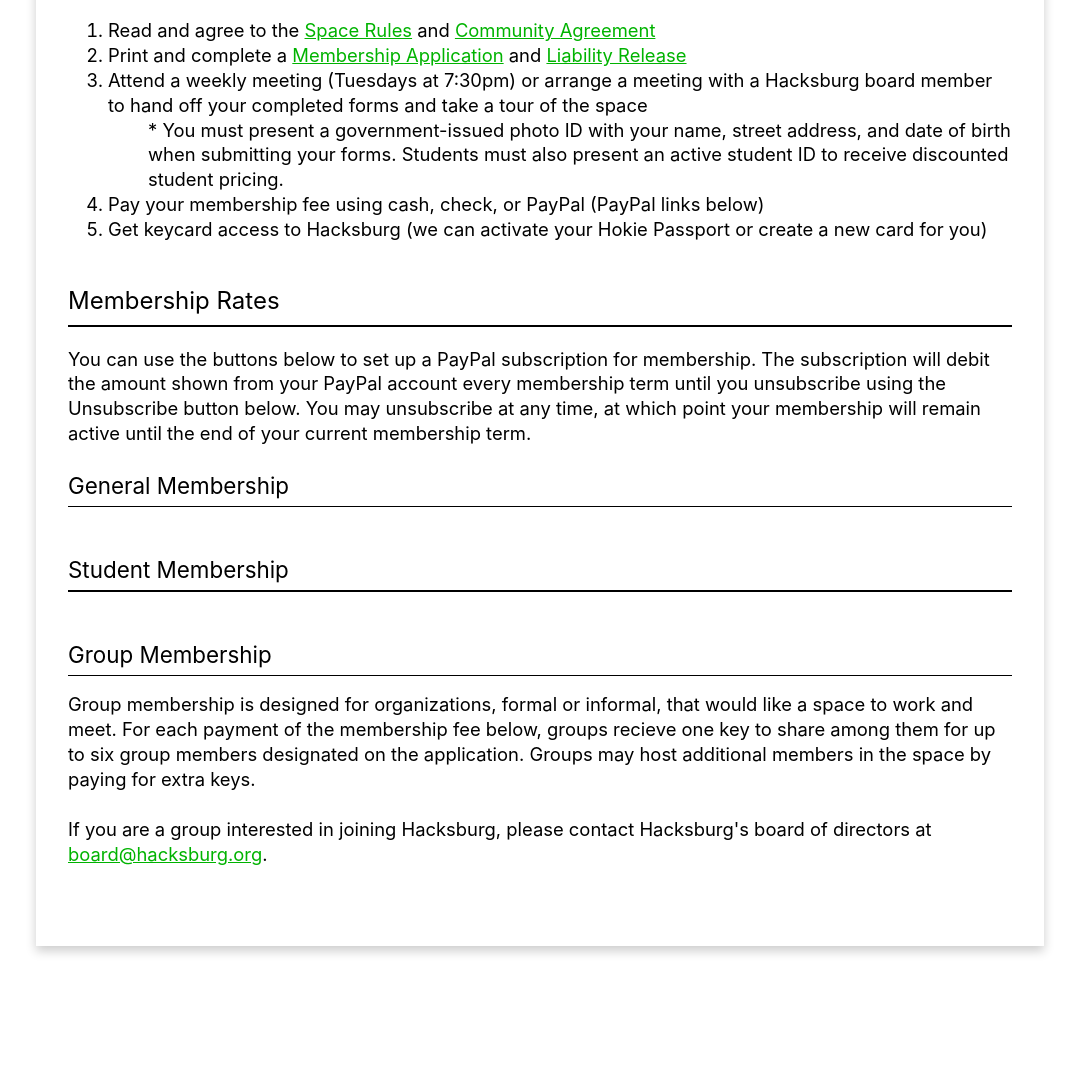
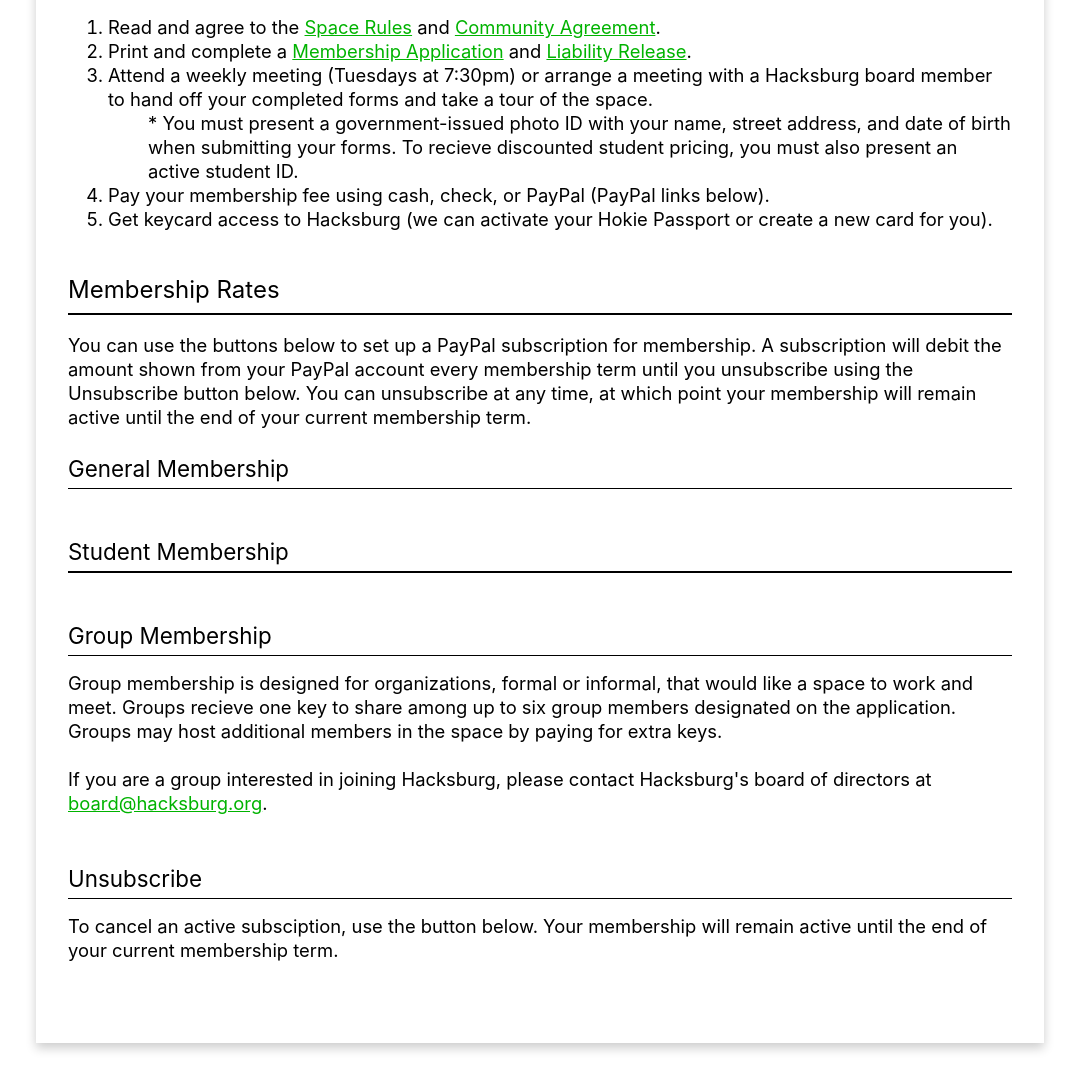
Before and after one commit to hunterirving/hacksburg_dot_org, a plain HTML site: page join/index.html in a window 1280 px wide. Shown: the part 405-1496 px from the top of the page, without its empty margins (100-1179 px from the left). Drawn offline with Linux system fonts and the light colour scheme.

Commit message:
updates to join page copy

```diff
--- a/join/index.html
+++ b/join/index.html
@@ -46,19 +46,19 @@
 									Hacksburg members get 24/7 access to our space and tools.<br>To become a member, follow these steps:
 									<br>
 									<ol>
-										<li>Read and agree to the <a href="https://wiki.hacksburg.org/wiki/Policy/Space_Rules">Space Rules</a> and <a href="https://wiki.hacksburg.org/wiki/Policy/Community_Agreement">Community Agreement</a></li>
-										<li>Print and complete a <a href="https://drive.google.com/file/d/0BwKLvnssPxhlTmFMenJ3WEZvNHM/edit?resourcekey=0-zq44qzEonEKD_mkSqmvo8Q">Membership Application</a> and <a href="https://drive.google.com/file/d/0BwKLvnssPxhlbGRYUHk3NHk3aGM/edit?resourcekey=0-QgpQCI0hM7eBF1YtsLYQgA">Liability Release</a></li>
-										<li>Attend a weekly meeting (Tuesdays at 7:30pm) or arrange a meeting with a Hacksburg board member to hand off your completed forms and take a tour of the space
+										<li>Read and agree to the <a href="https://wiki.hacksburg.org/wiki/Policy/Space_Rules">Space Rules</a> and <a href="https://wiki.hacksburg.org/wiki/Policy/Community_Agreement">Community Agreement</a>.</li>
+										<li>Print and complete a <a href="https://drive.google.com/file/d/0BwKLvnssPxhlTmFMenJ3WEZvNHM/edit?resourcekey=0-zq44qzEonEKD_mkSqmvo8Q">Membership Application</a> and <a href="https://drive.google.com/file/d/0BwKLvnssPxhlbGRYUHk3NHk3aGM/edit?resourcekey=0-QgpQCI0hM7eBF1YtsLYQgA">Liability Release</a>.</li>
+										<li>Attend a weekly meeting (Tuesdays at 7:30pm) or arrange a meeting with a Hacksburg board member to hand off your completed forms and take a tour of the space.
 										<ol>
-											<li class="asterisk_li">* You must present a government-issued photo ID with your name, street address, and date of birth when submitting your forms. Students must also present an active student ID to receive discounted student pricing.</li>
+											<li class="asterisk_li">* You must present a government-issued photo ID with your name, street address, and date of birth when submitting your forms. To recieve discounted student pricing, you must also present an active student ID.</li>
 										</ol>
-										<li>Pay your membership fee using cash, check, or PayPal (PayPal links below)</li>
-										<li>Get keycard access to Hacksburg (we can activate your Hokie Passport or create a new card for you)</li>
+										<li>Pay your membership fee using cash, check, or PayPal (PayPal links below).</li>
+										<li>Get keycard access to Hacksburg (we can activate your Hokie Passport or create a new card for you).</li>
 									</ol>
 									<br>
 									<span class="post_section_header">Membership Rates</span>
 									<div class="post_text_rule"></div>
-									You can use the buttons below to set up a PayPal subscription for membership. The subscription will debit the amount shown from your PayPal account every membership term until you unsubscribe using the Unsubscribe button below. You may unsubscribe at any time, at which point your membership will remain active until the end of your current membership term.<br><br>
+									You can use the buttons below to set up a PayPal subscription for membership. A subscription will debit the amount shown from your PayPal account every membership term until you unsubscribe using the Unsubscribe button below. You can unsubscribe at any time, at which point your membership will remain active until the end of your current membership term.<br><br>
 
 									<div class="post_section">
 										<span class="post_subsection_header">General Membership</span>
@@ -73,10 +73,17 @@
 									<div class="post_section">
 										<span class="post_subsection_header">Group Membership</span>
 										<div class="post_text_rule_mini"></div>
-										Group membership is designed for organizations, formal or informal, that would like a space to work and meet. For each payment of the membership fee below, groups recieve one key to share among them for up to six group members designated on the application. Groups may host additional members in the space by paying for extra keys.<br><br>
+										Group membership is designed for organizations, formal or informal, that would like a space to work and meet. Groups recieve one key to share among up to six group members designated on the application. Groups may host additional members in the space by paying for extra keys.<br><br>
 
 										If you are a group interested in joining Hacksburg, please contact Hacksburg's board of directors  at <a href="mailto:board@hacksburg.org">board@hacksburg.org</a>.
 									</div>
+
+									<div class="post_section">
+										<span class="post_subsection_header">Unsubscribe</span>
+										<div class="post_text_rule_mini"></div>
+										To cancel an active subsciption, use the button below. Your membership will remain active until the end of your current membership term.
+									</div>
+
 
 								</div>
 
--- a/resources/hacksburg.css
+++ b/resources/hacksburg.css
@@ -322,7 +322,7 @@ body {
 	padding-top: 1.6rem;
 	font-size: 1.15rem;
 	padding-bottom: 2rem;
-	line-height: 1.35;
+	line-height: 1.3;
 }
 
 .post_text a {
```
Also changed, not shown: contact/index.html (+1 -1 lines), resources/289270744_2177996942372005_2577871240816749797_n.jpg (added), resources/Untitled.jpg (added), 3 other files.
